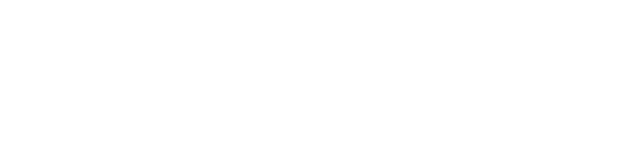
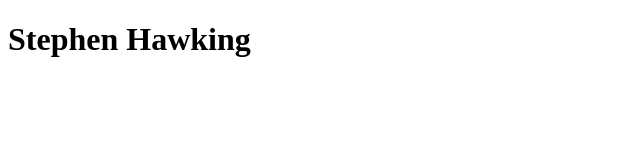
Before and after one commit to Magiskandev/FCC-Tribute_Page, a plain HTML site: page index.html in a window 1280 px wide. Shown: the whole page, without its empty margins (0-640 px from the left). Drawn offline with Linux system fonts and the light colour scheme.

Commit message:
User story number 2: element with id title.

```diff
--- a/index.html
+++ b/index.html
@@ -7,7 +7,9 @@
     </head>
     <body>
 
-        <main id="main"></main>
+        <main id="main">
+            <h1 id="title">Stephen Hawking</h1>
+        </main>
 
     </body>
 </html>
```
